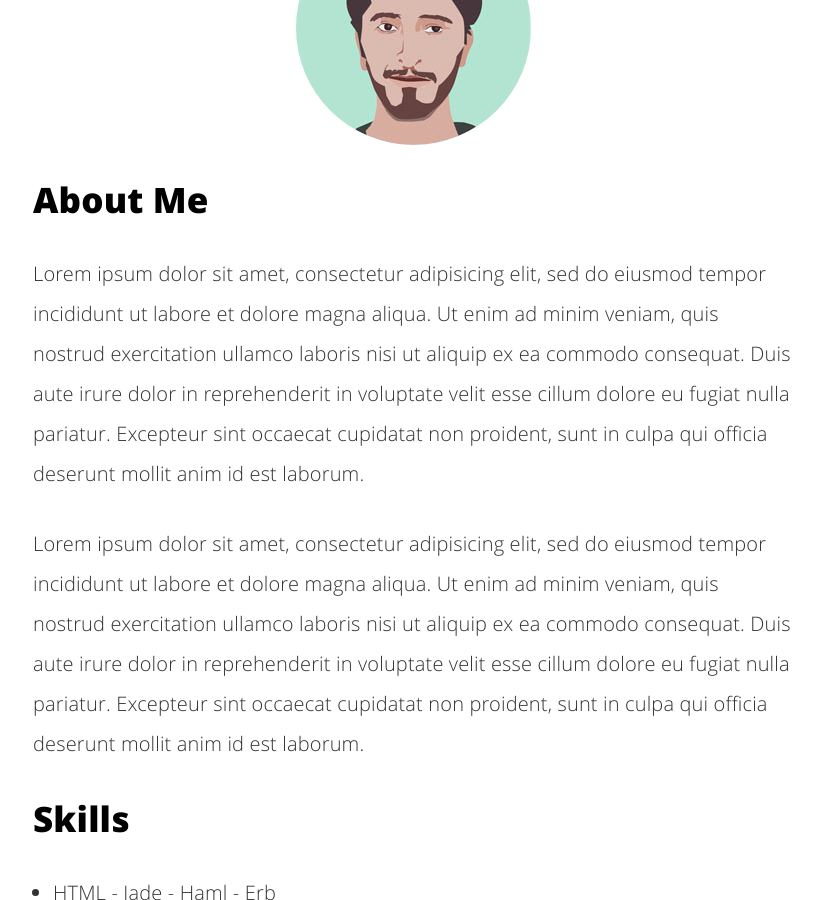
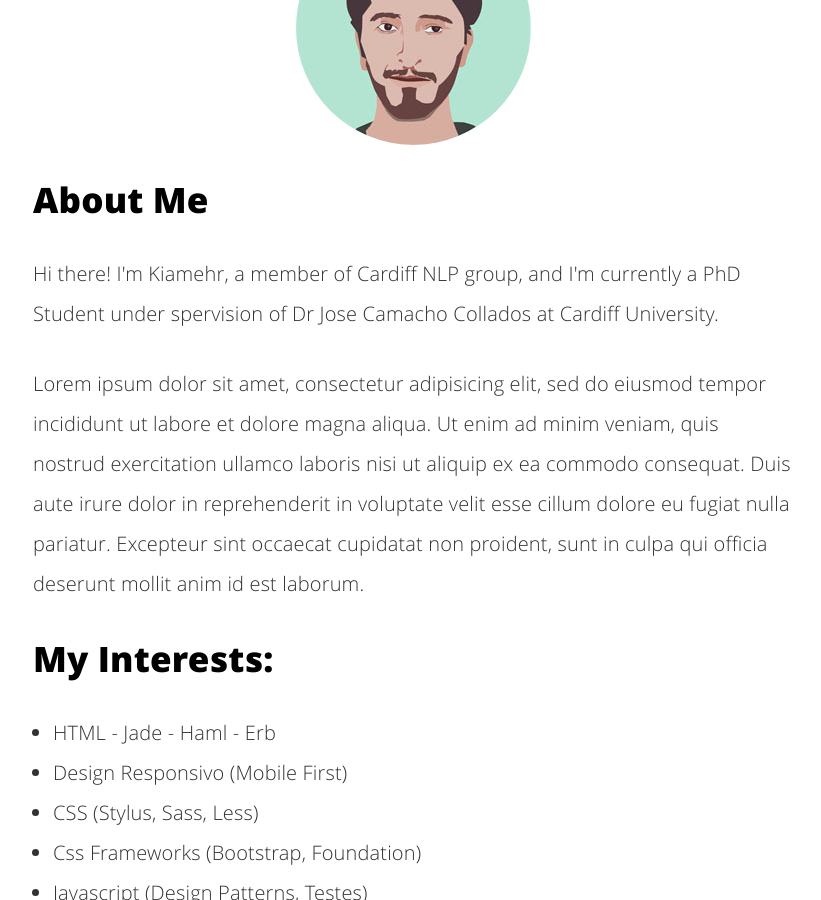
Before and after one commit to kiamehr74/kiamehr74.github.io, a Jekyll site: the page built from about.html, in a window 1280 px wide and 900 px high, scrolled down 1059 px. Shown: the whole window, without its empty margins (227-1048 px from the left). Built offline with Jekyll 4.4.1, drawn with Linux system fonts in a browser that asks for light colours; some of the changed text lies outside the part shown.

Commit message:
initial about me

```diff
--- a/about.html
+++ b/about.html
@@ -2,19 +2,14 @@
 layout: minimal
 title: "About me"
 permalink: /about/index.html
-description: "Some description about Lorem Ipsum..."
+description: "Get to know me better!"
 ---
 
-<img itemprop="image" class="img-rounded" src="/assets/img/blog-author.jpg" alt="Willian Justen">
+<img itemprop="image" class="img-rounded" src="/assets/img/blog-author.jpg" alt="Kiamehr Rezaee">
 
 <h2>About Me</h2>
 
-<p>Lorem ipsum dolor sit amet, consectetur adipisicing elit, sed do eiusmod
-tempor incididunt ut labore et dolore magna aliqua. Ut enim ad minim veniam,
-quis nostrud exercitation ullamco laboris nisi ut aliquip ex ea commodo
-consequat. Duis aute irure dolor in reprehenderit in voluptate velit esse
-cillum dolore eu fugiat nulla pariatur. Excepteur sint occaecat cupidatat non
-proident, sunt in culpa qui officia deserunt mollit anim id est laborum.</p>
+<p>Hi there! I'm Kiamehr, a member of Cardiff NLP group, and I'm currently a PhD Student under spervision of Dr Jose Camacho Collados at Cardiff University.</p>
 
 
 <p>Lorem ipsum dolor sit amet, consectetur adipisicing elit, sed do eiusmod
@@ -25,7 +20,7 @@ cillum dolore eu fugiat nulla pariatur. Excepteur sint occaecat cupidatat non
 proident, sunt in culpa qui officia deserunt mollit anim id est laborum.</p>
 
 
-<h2>Skills</h2>
+<h2>My Interests:</h2>
 
 <ul class="skill-list">
 	<li>HTML - Jade - Haml - Erb</li>
@@ -43,11 +38,3 @@ proident, sunt in culpa qui officia deserunt mollit anim id est laborum.</p>
 	<li>Scrum and Kanban</li>
 	<li>TDD e Continuous Integration</li>
 </ul>
-
-<h2>Projetos</h2>
-
-<ul>
-	<li><a href="https://github.com/">Lorem Lorem</a></li>
-	<li><a href="https://github.com/">Ipsum Dolor</a></li>
-	<li><a href="https://github.com/">Dolor Lorem</a></li>
-</ul>
```
